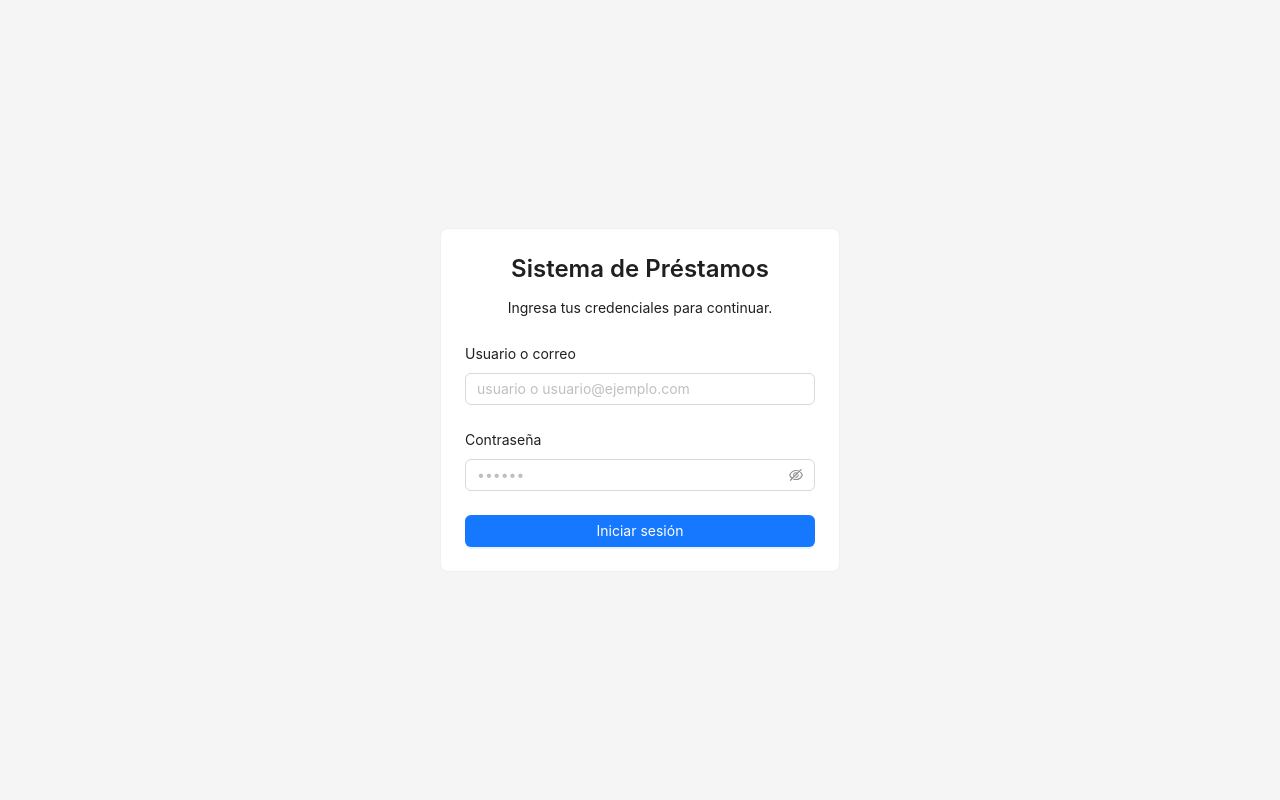
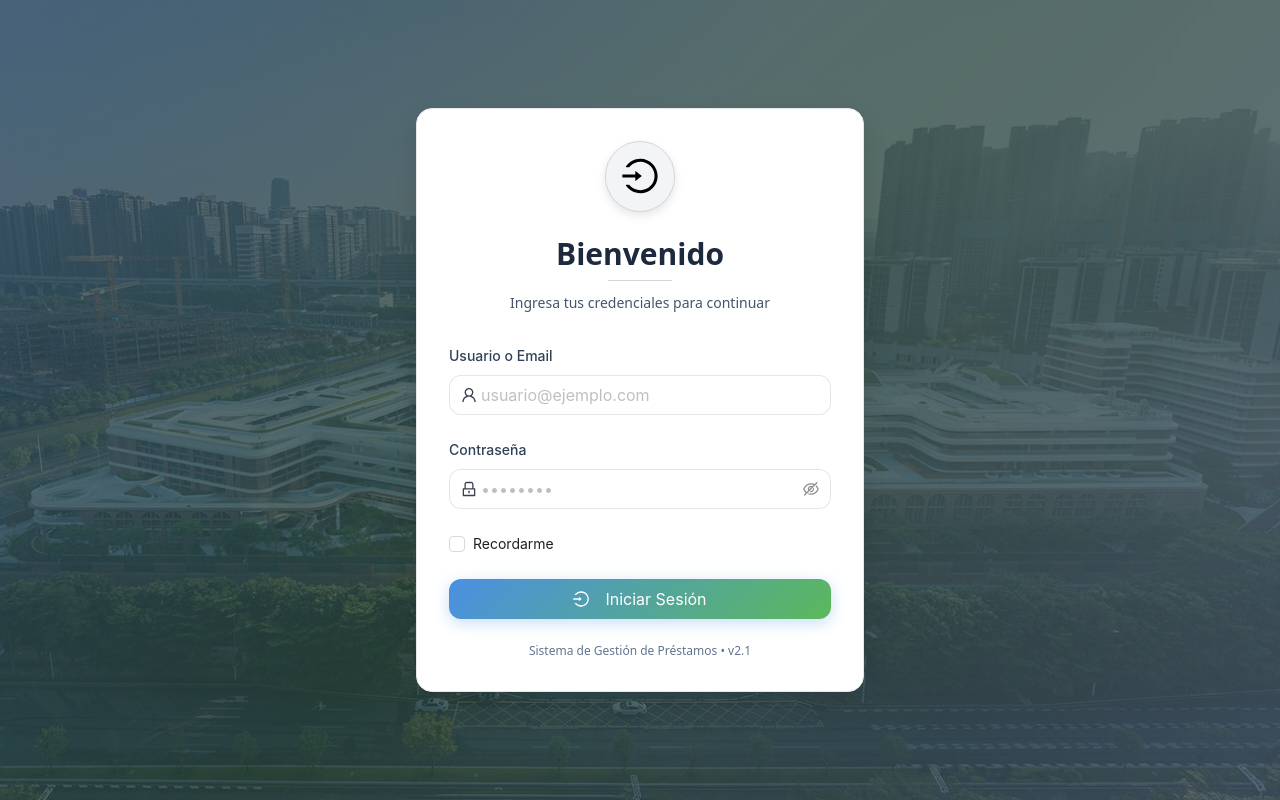
Before and after one commit to Acedi-a/Prestamos-material-escolar-frontend, a React (Vite) app: page /login in a window 1280 px wide. Built offline with nearby package versions, Linux system fonts and the light colour scheme.

Commit message:
(fix) diseño en condiciones minimas pe

```diff
--- a/src/pages/LoginPage.tsx
+++ b/src/pages/LoginPage.tsx
@@ -1,20 +1,27 @@
 import { useState } from "react";
 import { useNavigate } from "react-router-dom";
-import { Button, Card, Form, Input, Typography, message } from "antd";
+import { Button, Card, Form, Input, Typography, message, Checkbox } from "antd";
+import { UserOutlined, LockOutlined, LoginOutlined } from '@ant-design/icons';
 import { authenticateUser, ILoginRequest } from "../lib/api/auth";
 import { useAuth } from "../context/AuthContext";
 
-const { Title, Paragraph } = Typography;
+const { Paragraph } = Typography;
 
 const LoginPage: React.FC = () => {
 	const [loading, setLoading] = useState(false);
 	const navigate = useNavigate();
 	const { login } = useAuth();
 
-			const handleFinish = async (values: { identifier: string; password: string }) => {
+			const handleFinish = async (values: { identifier: string; password: string; remember?: boolean }) => {
 		setLoading(true);
 		try {
 					const identifier = values.identifier.trim();
+					// Recordar usuario si corresponde
+					if (values.remember) {
+						localStorage.setItem('rememberIdentifier', identifier);
+					} else {
+						localStorage.removeItem('rememberIdentifier');
+					}
 					const payload: ILoginRequest = {
 						nombreUsuarioOrEmail: identifier,
 						password: values.password,
@@ -36,51 +43,148 @@ const LoginPage: React.FC = () => {
 	};
 
 	return (
+		<div className="relative min-h-screen flex items-center justify-center p-4 overflow-hidden bg-slate-900">
+			{/* Background image con gradiente natural fijo */}
 			<div
+				className="absolute inset-0 bg-cover bg-center bg-no-repeat opacity-25"
+				style={{ backgroundImage: `url(/src/assets/bg.jpg)` }}
+			/>
+
+			{/* Gradiente natural coherente */}
+			<div
+				className="absolute inset-0 opacity-60"
 				style={{
-				minHeight: "100vh",
-				display: "flex",
-				justifyContent: "center",
-				alignItems: "center",
-				background: "#f5f5f5",
-				padding: "16px",
+					background: 'linear-gradient(135deg, rgba(135, 206, 235, 0.4) 0%, rgba(144, 238, 144, 0.3) 50%, rgba(173, 216, 230, 0.4) 100%)'
+				}}
+			/>
+
+			<style>{`
+				@keyframes cardSlideIn {
+					0% { transform: translateY(20px); opacity: 0; }
+					100% { transform: translateY(0); opacity: 1; }
+				}
+			`}</style>
+
+			{/* Contenedor principal con animación sutil */}
+			<div
+				className="relative z-10 w-full max-w-md"
+				style={{ animation: 'cardSlideIn 0.8s ease-out' }}
+			>
+				{/* Card blanco sólido */}
+				<div
+					className="relative p-8 rounded-2xl bg-white border border-gray-200"
+					style={{
+						boxShadow: '0 10px 25px rgba(0, 0, 0, 0.1)'
 					}}
 				>
-			<Card style={{ maxWidth: 400, width: "100%" }}>
-				<Title level={3} style={{ textAlign: "center" }}>
-					Sistema de Préstamos
-				</Title>
-				<Paragraph style={{ textAlign: "center", marginBottom: 24 }}>
-					Ingresa tus credenciales para continuar.
-				</Paragraph>
-						<Form layout="vertical" onFinish={handleFinish} requiredMark={false}>
+					{/* Logo simple */}
+					<div className="flex justify-center mb-6">
+						<div
+							className="p-4 rounded-full bg-gray-100 border border-gray-300"
+							style={{
+								boxShadow: '0 4px 10px rgba(0, 0, 0, 0.1)'
+							}}
+						>
+							<LoginOutlined className="text-4xl text-slate-700" />
+						</div>
+					</div>
+
+					{/* Título estático */}
+					<div className="text-center mb-8">
+						<h1 className="text-3xl font-semibold mb-2 text-slate-800">
+							Bienvenido
+						</h1>
+						<div className="h-px w-16 mx-auto bg-gray-300 mb-3" />
+						<p className="text-slate-600 text-sm">Ingresa tus credenciales para continuar</p>
+					</div>
+
+					{/* Formulario con colores naturales */}
+					<Form
+						layout="vertical"
+						onFinish={handleFinish}
+						requiredMark={false}
+						initialValues={{
+							identifier: localStorage.getItem('rememberIdentifier') || '',
+							remember: !!localStorage.getItem('rememberIdentifier'),
+						}}
+					>
 						<Form.Item
-									label="Usuario o correo"
+							label={<span className="text-slate-700 font-medium">Usuario o Email</span>}
 							name="identifier"
-									rules={[{ required: true, message: "Ingresa tu usuario o correo" }]}
+							rules={[{ required: true, message: "Campo requerido" }]}
 						>
-									<Input placeholder="usuario o usuario@ejemplo.com" autoComplete="username" />
+							<Input
+								prefix={<UserOutlined className="text-slate-500" />}
+								placeholder="usuario@ejemplo.com"
+								autoComplete="username"
+								size="large"
+								style={{
+									borderRadius: '0.75rem',
+									background: 'white',
+									border: '1px solid rgba(0, 0, 0, 0.1)',
+									color: '#374151',
+									transition: 'all 0.3s ease'
+								}}
+							/>
 						</Form.Item>
 
 						<Form.Item
-						label="Contraseña"
+							label={<span className="text-slate-700 font-medium">Contraseña</span>}
 							name="password"
-						rules={[{ required: true, message: "Ingresa tu contraseña" }]}
+							rules={[{ required: true, message: "Campo requerido" }]}
 						>
-						<Input.Password placeholder="••••••" autoComplete="current-password" />
+							<Input.Password
+								prefix={<LockOutlined className="text-slate-500" />}
+								placeholder="••••••••"
+								autoComplete="current-password"
+								size="large"
+								style={{
+									borderRadius: '0.75rem',
+									background: 'white',
+									border: '1px solid rgba(0, 0, 0, 0.1)',
+									color: '#374151',
+									transition: 'all 0.3s ease'
+								}}
+							/>
 						</Form.Item>
+
+						<div className="flex items-center justify-between mb-6">
+							<Form.Item name="remember" valuePropName="checked" noStyle>
+								<Checkbox className="text-slate-600">Recordarme</Checkbox>
+							</Form.Item>
+
+						</div>
 
 						<Button
 							type="primary"
 							htmlType="submit"
 							block
+							size="large"
 							loading={loading}
 							disabled={loading}
+							className="h-12 text-base font-medium"
+							style={{
+								borderRadius: '0.75rem',
+								background: 'linear-gradient(135deg, #4a90e2 0%, #5cb85c 100%)',
+								border: 'none',
+								boxShadow: '0 4px 15px rgba(74, 144, 226, 0.3)',
+								transition: 'all 0.3s ease',
+								color: 'white'
+							}}
 						>
-						Iniciar sesión
+							<LoginOutlined className="mr-2" />
+							Iniciar Sesión
 						</Button>
 					</Form>
-			</Card>
+
+					{/* Footer */}
+					<div className="mt-6 text-center">
+						<p className="text-slate-500 text-xs">
+							Sistema de Gestión de Préstamos • v2.1
+						</p>
+					</div>
+				</div>
+			</div>
 		</div>
 	);
 };
```
Also changed, not shown: src/assets/bg.jpg (added). Lines whose indentation alone changed are shown as unchanged.
